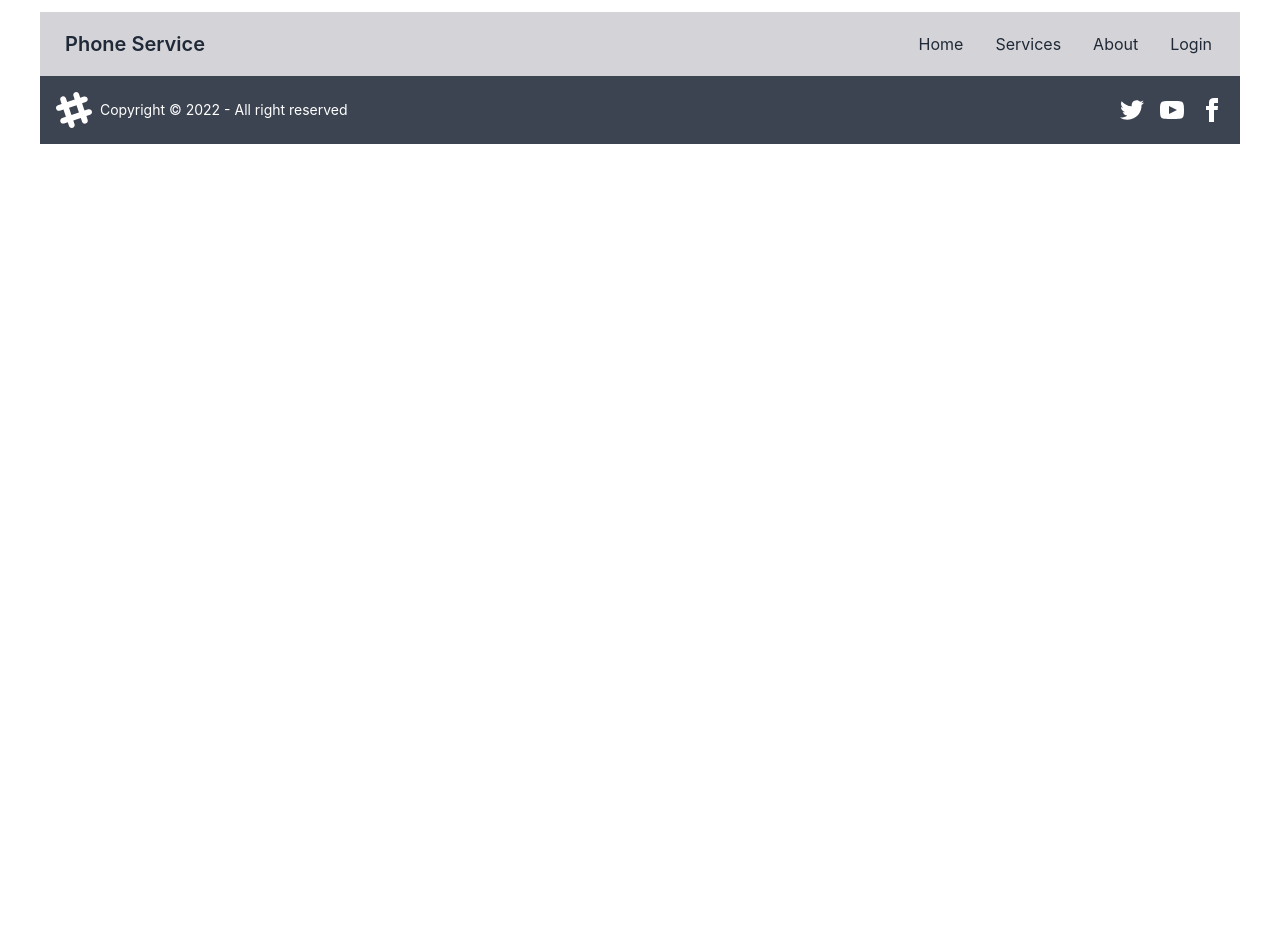
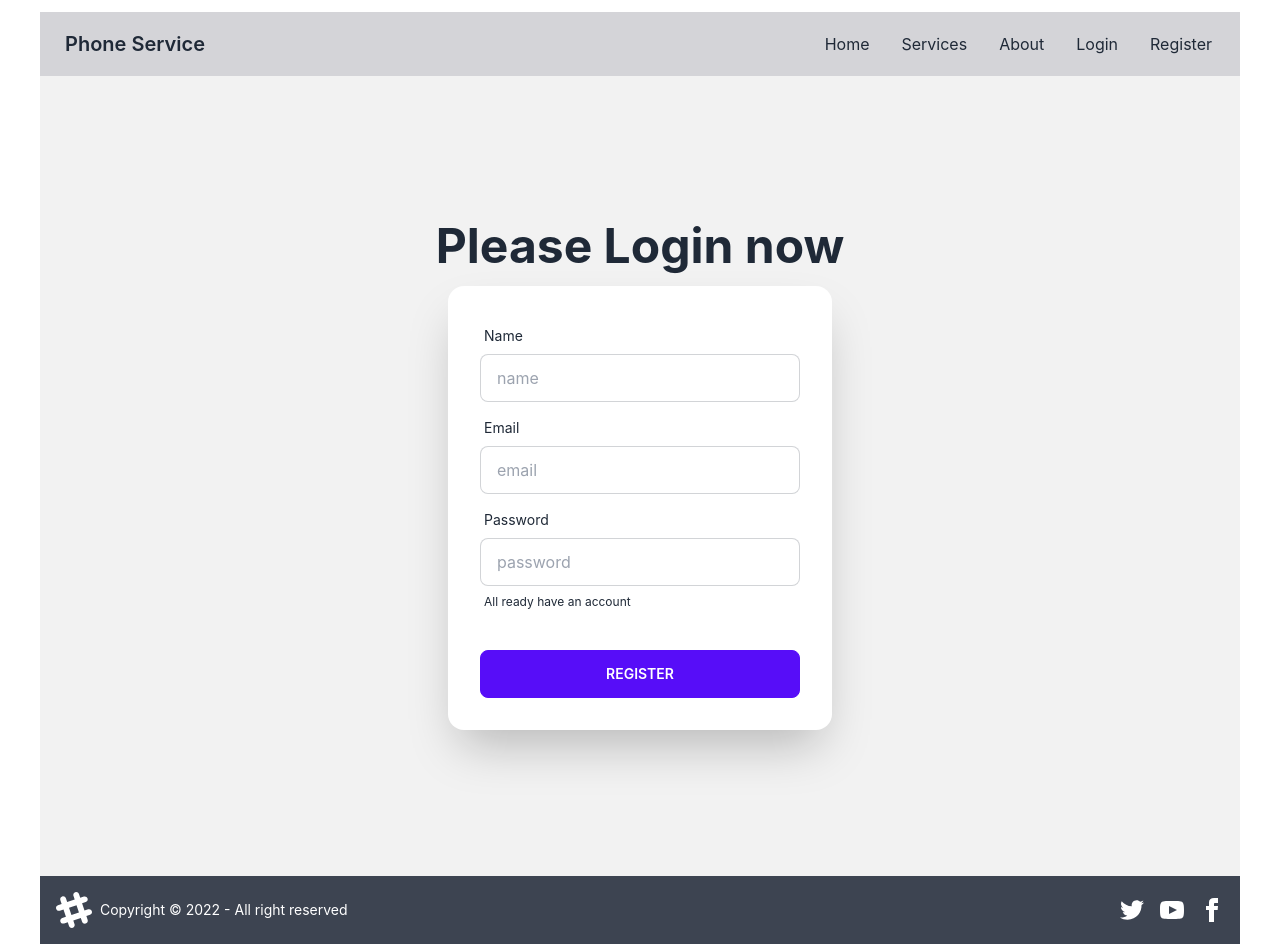
Before and after one commit to partho2589/genius-phone-services, a React (Create React App) app: page /register in a window 1280 px wide. Before the commit the page ends 800 px from the top, so only its background shows below. Built offline with nearby package versions, Linux system fonts and the light colour scheme.

Commit message:
added login and register page

```diff
--- a/src/App.js
+++ b/src/App.js
@@ -7,6 +7,7 @@ import Navbar from './Pages/Home/Navbar';
 import Services from './Pages/Home/Services';
 import Footer from './Pages/Shared/Footer/Footer';
 import Login from './Pages/Shared/Login/Login';
+import Register from './Pages/Shared/Register';
 function App() {
   return (
     <div className='App '>
@@ -15,6 +16,7 @@ function App() {
         <Route path='/' element={<Home></Home>}></Route>
         <Route path='/about' element={<About></About>}></Route>
         <Route path='/login' element={<Login></Login>}></Route>
+        <Route path='/register' element={<Register></Register>}></Route>
         <Route path='/services' element={<Services/>}></Route>
       </Routes>
       <Footer/>
--- a/src/Pages/Home/Navbar.js
+++ b/src/Pages/Home/Navbar.js
@@ -9,7 +9,7 @@ const Navbar = () => {
                 <div className="navbar-start">
                     <div className="dropdown">
                         <label tabIndex="0" className="btn btn-ghost lg:hidden">
-                            <svg xmlns="http://www.w3.org/2000/svg" className="h-5 w-5" fill="none" viewBox="0 0 24 24" stroke="currentColor"><path stroke-linecap="round" stroke-linejoin="round" strokeWidth="2" d="M4 6h16M4 12h8m-8 6h16" /></svg>
+                            <svg xmlns="http://www.w3.org/2000/svg" className="h-5 w-5" fill="none" viewBox="0 0 24 24" stroke="currentColor"><path stroke-linecap="round" strokeLinejoin="round" strokeWidth="2" d="M4 6h16M4 12h8m-8 6h16" /></svg>
                         </label>
                         <ul tabIndex="0" className="menu menu-compact dropdown-content mt-3 p-2 shadow bg-base-100 rounded-box w-52">
                             <li> <Link to='/'>Home</Link></li>
@@ -18,6 +18,7 @@ const Navbar = () => {
                                 <Link to="/about" className="justify-between"> About</Link >
                             </li>
                             <li><Link to="/login">Login</Link></li>
+                            <li><Link to= "/register">Register</Link></li>
                         </ul>
                     </div>
                     <Link to='/' className="btn btn-ghost normal-case text-xl" >Phone Service</Link>
@@ -30,6 +31,7 @@ const Navbar = () => {
                             <Link to='about'>About </Link>
                         </li>
                         <li><Link to="/login">Login</Link></li>
+                        <li><Link to="/register">Register</Link></li>
                     </ul>
                 </div>
             </div>
--- a/src/Pages/Home/Service.css
+++ b/src/Pages/Home/Service.css
@@ -2,7 +2,11 @@
     width: 370px;
     height: 270px;
 } */
-#product-img:hover{
-    box-shadow: 0 0 11px rgba(189, 4, 4, 0.2);
+#product-img{
+    transform-origin: 0 0;
+  transition: transform .25s, visibility .25s ease-in;
 
 }
+#product-img:hover{
+    transform: scale(2);
+}
--- a/src/Pages/Shared/Login/Login.js
+++ b/src/Pages/Shared/Login/Login.js
@@ -1,34 +1,44 @@
 import React from 'react';
+import { Link } from 'react-router-dom';
 
 const Login = () => {
+
+  const handelSubmit= (event)=> {
+    event.preventDefault();
+    const from = event.target;
+    const email = from.email.value;
+    const password = from.password.value;
+    console.log(email, password);
+
+  }
     return (
     <div className="hero min-h-screen bg-base-200">
-      <div className="hero-content flex-col lg:flex-row-reverse">
+      <div className="hero-content flex-col ">
     <div className="text-center lg:text-left">
-      <h1 className="text-5xl font-bold">Login now!</h1>
-      <p className="py-6">Provident cupiditate voluptatem et in. Quaerat fugiat ut assumenda excepturi exercitationem quasi. In deleniti eaque aut repudiandae et a id nisi.</p>
+      <h1 className="text-5xl font-bold">Please Login now </h1>
+
     </div>
     <div className="card flex-shrink-0 w-full max-w-sm shadow-2xl bg-base-100">
-      <div className="card-body">
+      <form onSubmit={handelSubmit} className="card-body">
         <div className="form-control">
           <label className="label">
             <span className="label-text">Email</span>
           </label>
-          <input type="text" placeholder="email" className="input input-bordered" />
+          <input type="email" name='email' placeholder="email" className="input input-bordered" required />
         </div>
         <div className="form-control">
           <label className="label">
             <span className="label-text">Password</span>
           </label>
-          <input type="text" placeholder="password" className="input input-bordered" />
+          <input type="password" name='password' placeholder="password" className="input input-bordered" required />
           <label className="label">
-            <a href="#" className="label-text-alt link link-hover">Forgot password?</a>
+            <Link to='/register' className="label-text-alt link link-hover">Create a new Account</Link>
           </label>
         </div>
         <div className="form-control mt-6">
           <button className="btn btn-primary">Login</button>
         </div>
-      </div>
+      </form>
     </div>
   </div>
 </div>
--- /dev/null
+++ b/src/Pages/Shared/Register.js
@@ -0,0 +1,57 @@
+import React from 'react';
+import { Link } from 'react-router-dom';
+
+const Register = () => {
+    const handelSubmit = (e) => {
+        e.preventDefault();
+        const from = e.target;
+        const name = from.name.value;
+        const email = from.email.value;
+        const password = from.password.value;
+        console.log(name, email, password);
+
+    }
+
+
+    return (
+        <div className="hero min-h-screen bg-base-200">
+            <div className="hero-content flex-col ">
+                <div className="text-center lg:text-left">
+                    <h1 className="text-5xl font-bold">Please Login now </h1>
+
+                </div>
+                <div className="card flex-shrink-0 w-full max-w-sm shadow-2xl bg-base-100">
+                    <form onSubmit={handelSubmit} className="card-body">
+                        <div className="form-control">
+                            <label className="label">
+                                <span className="label-text">Name</span>
+                            </label>
+                            <input type="text" name='name' placeholder="name" className="input input-bordered" required />
+                        </div>
+                        <div className="form-control">
+                            <label className="label">
+                                <span className="label-text">Email</span>
+                            </label>
+                            <input type="email" name='email' placeholder="email" className="input input-bordered" required />
+                        </div>
+                        <div className="form-control">
+                            <label className="label">
+                                <span className="label-text">Password</span>
+                            </label>
+                            <input type="password" name='password' placeholder="password" className="input input-bordered" required />
+
+                            <label className="label">
+                                <Link to='/login' className="label-text-alt link link-hover"> All ready have an account </Link>
+                            </label>
+                        </div>
+                        <div className="form-control mt-6">
+                            <button className="btn btn-primary">Register</button>
+                        </div>
+                    </form>
+                </div>
+            </div>
+        </div>
+    );
+};
+
+export default Register;
```
